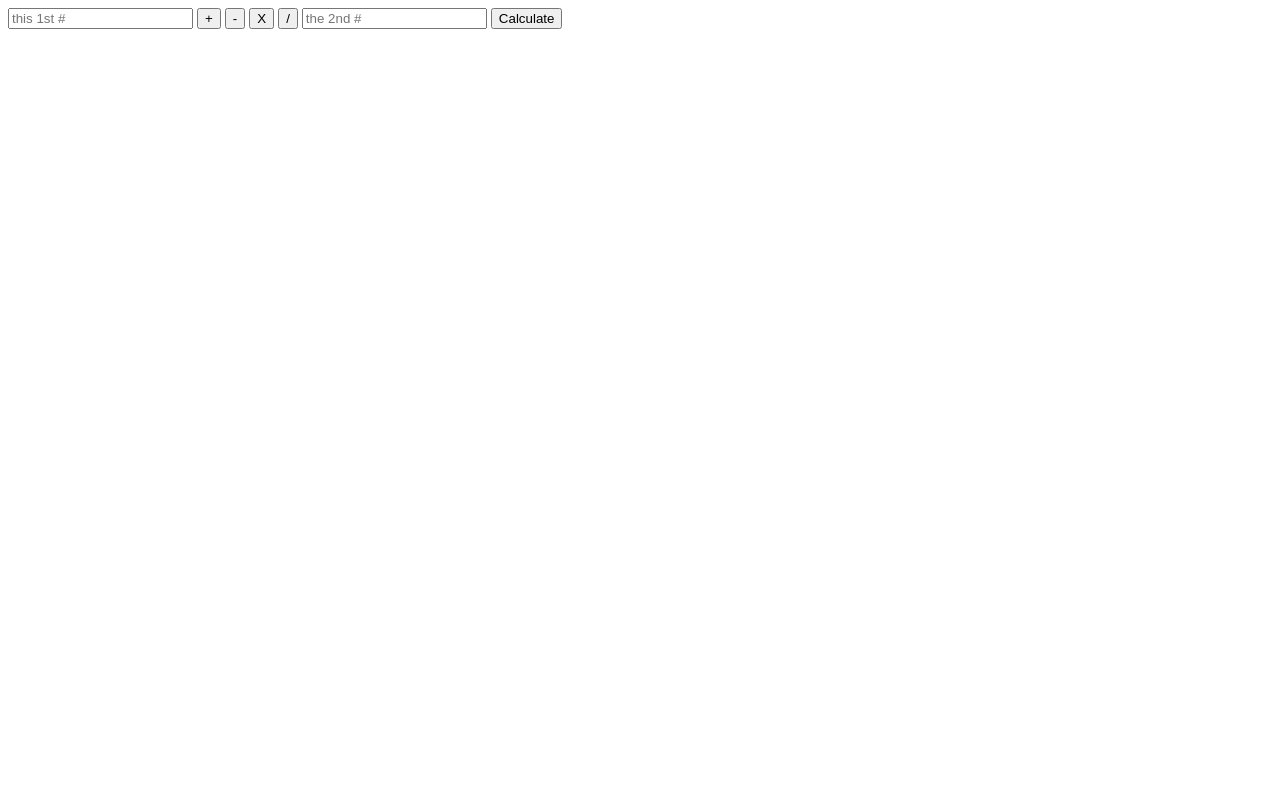
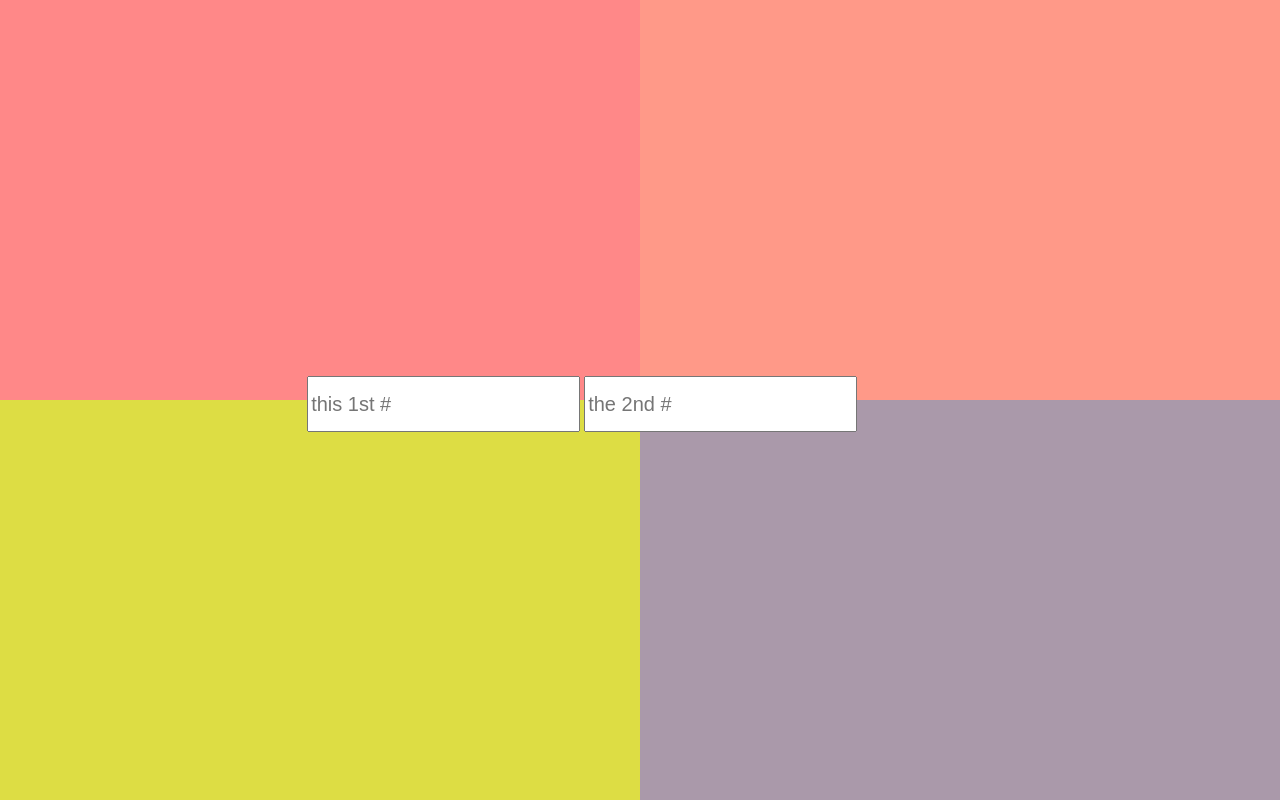
Before and after one commit to Vifung/MyProject, a plain HTML site: page index.html in a window 1280 px wide. Drawn offline with nearby package versions, Linux system fonts and the light colour scheme.

Commit message:
changed look

```diff
--- a/index.html
+++ b/index.html
@@ -45,6 +45,34 @@
 					total = num1 / num2;
 				}
 
+				$("#topleft").click(
+					function() {
+						add();
+						alert(total);
+					}
+				);
+
+				$("#topright").click(
+					function() {
+						sub();
+						alert(total);
+					}
+				);
+
+				$("#bottomleft").click(
+					function() {
+						mult();
+						alert(total);
+					}
+				);
+
+				$("#bottomright").click(
+					function() {
+						divi();
+						alert(total);
+					}
+				);
+
 				//addition
 				$("#add").click(
 					function() {
@@ -84,14 +112,69 @@
 		);
 	</script>
 
+	<style>
+		#topleft {
+			position: fixed;
+			left: 0;
+			top: 0;
+			width: 50%;
+			height: 50%;
+			background: #F88;
+		}
+
+		#topright {
+			position: fixed;
+			right: 0;
+			top: 0;
+			width: 50%;
+			height: 50%;
+			background: #F98;
+		}
+
+		#bottomleft {
+			position: fixed;
+			left: 0;
+			bottom: 0;
+			width: 50%;
+			height: 50%;
+			background: #DD4;
+		}
+
+		#bottomright {
+			position: fixed;
+			right: 0;
+			bottom: 0;
+			width: 50%;
+			height: 50%;
+			background: #A9A;
+		}
+
+		#numbers {
+			position: fixed;
+			top: 47%;
+			left: 24%;
+			z-index: 1;
+		}
+
+		#numbers input {
+			height: 50px;
+			font-size: 15pt;
+		}
+	</style>
+
 	<body>
-		<input id="num1" type="text" placeholder="this 1st #"/>
-		<button id="add">+</button>
-		<button id="sub">-</button>
-		<button id="mult">X</button>
-		<button id="divi">/</button>
-		<input id="num2" type="text" placeholder="the 2nd #"/>
-		<button id="calc">Calculate</button>
+		<div id="numbers">
+			<input id="num1" type="text" placeholder="this 1st #"/>
+			<input id="num2" type="text" placeholder="the 2nd #"/>
+		</div>
+		<div id="topright">
+		</div>
+		<div id="topleft">
+		</div>
+		<div id="bottomright">
+		</div>
+		<div id="bottomleft">
+		</div>
 
 		<div id="display">
 		</div>
```
